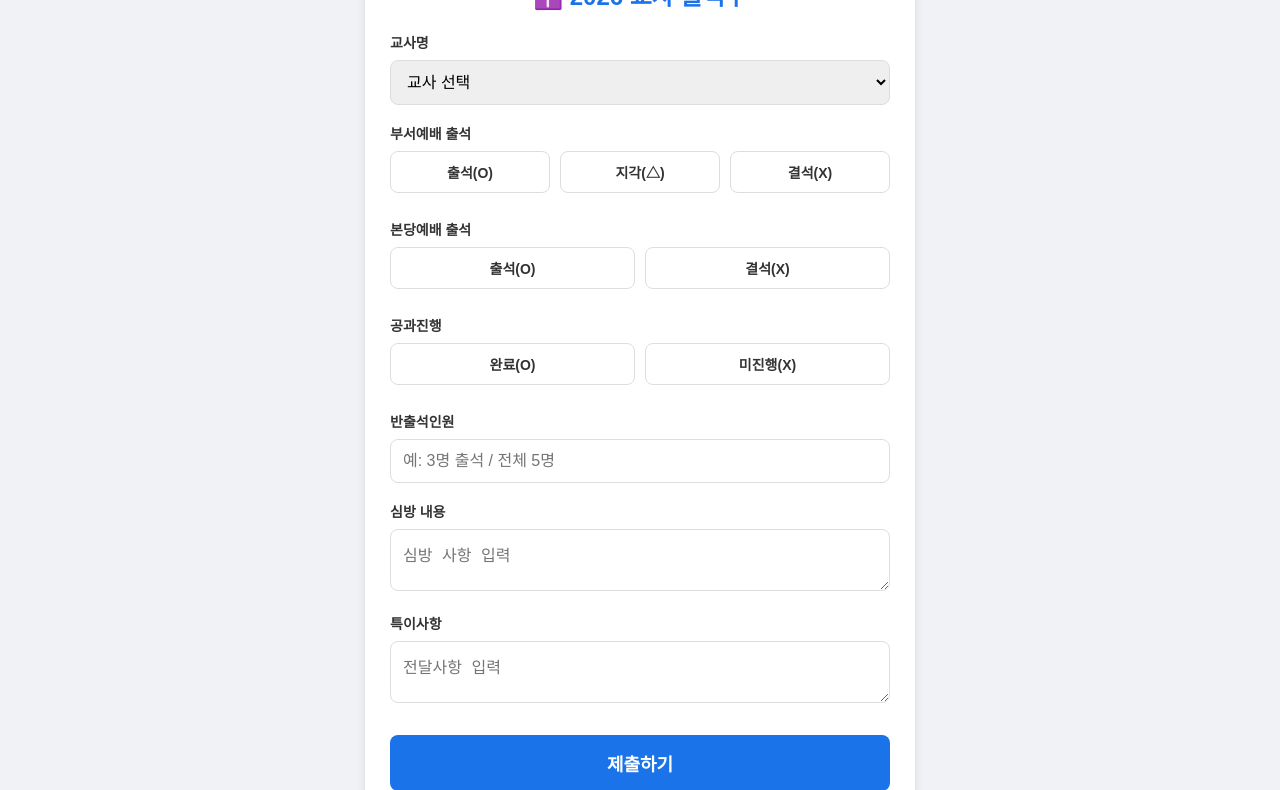
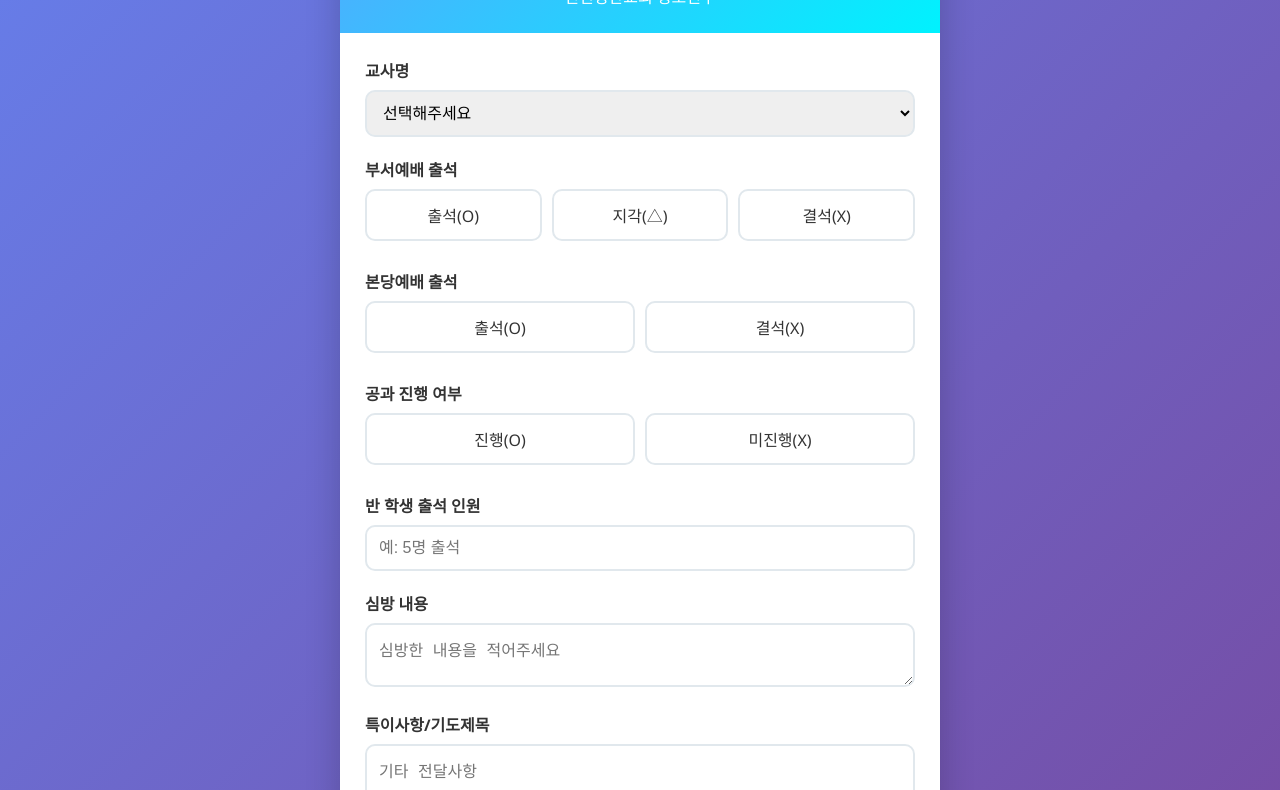
Before and after one commit to ssch-iseong/Attendance-book, a plain HTML site: page index.html in a window 1280 px wide. Shown: the part 96-886 px from the top of the page. Drawn offline with Linux system fonts and the light colour scheme.

Commit message:
Update index.html

```diff
--- a/index.html
+++ b/index.html
@@ -5,30 +5,80 @@
     <meta name="viewport" content="width=device-width, initial-scale=1.0">
     <title>2026 인천성산교회 청소년부 출석부</title>
     <style>
-        body { font-family: 'Apple SD Gothic Neo', sans-serif; background: #f0f2f5; padding: 20px; color: #333; }
-        .container { max-width: 500px; margin: 0 auto; background: white; padding: 25px; border-radius: 15px; box-shadow: 0 4px 10px rgba(0,0,0,0.1); }
-        h2 { text-align: center; color: #1a73e8; margin-bottom: 20px; }
-        .form-group { margin-bottom: 18px; }
-        label { display: block; font-weight: bold; margin-bottom: 8px; font-size: 14px; }
-        select, textarea, input[type="text"] { width: 100%; padding: 12px; border: 1px solid #ddd; border-radius: 8px; box-sizing: border-box; font-size: 16px; }
+        * { margin: 0; padding: 0; box-sizing: border-box; }
+        body {
+            font-family: 'Segoe UI', 'Apple SD Gothic Neo', sans-serif;
+            background: linear-gradient(135deg, #667eea 0%, #764ba2 100%);
+            min-height: 100vh;
+            padding: 20px;
+        }
+        .container {
+            max-width: 600px;
+            margin: 0 auto;
+            background: white;
+            border-radius: 20px;
+            box-shadow: 0 15px 35px rgba(0,0,0,0.2);
+            overflow: hidden;
+        }
+        .header {
+            background: linear-gradient(135deg, #4facfe 0%, #00f2fe 100%);
+            color: white;
+            padding: 25px;
+            text-align: center;
+        }
+        .form-container { padding: 25px; }
+        .form-group { margin-bottom: 20px; }
+        label { display: block; margin-bottom: 8px; font-weight: 600; color: #333; }
+        select, textarea, input[type="text"] {
+            width: 100%;
+            padding: 12px;
+            border: 2px solid #e1e8ed;
+            border-radius: 10px;
+            font-size: 16px;
+        }
         .radio-group { display: flex; gap: 10px; }
-        .radio-btn { flex: 1; position: relative; }
-        .radio-btn input { display: none; }
-        .radio-btn label { display: block; padding: 10px; text-align: center; border: 1px solid #ddd; border-radius: 8px; cursor: pointer; background: #fff; transition: 0.3s; }
-        .radio-btn input:checked + label { background: #1a73e8; color: white; border-color: #1a73e8; }
-        button { width: 100%; padding: 15px; background: #1a73e8; color: white; border: none; border-radius: 8px; font-size: 18px; font-weight: bold; cursor: pointer; margin-top: 10px; }
-        button:disabled { background: #ccc; }
-        #reason-field { display: none; }
+        .radio-item { flex: 1; }
+        .radio-item input { display: none; }
+        .radio-item label {
+            display: block;
+            padding: 12px;
+            text-align: center;
+            border: 2px solid #e1e8ed;
+            border-radius: 10px;
+            cursor: pointer;
+            font-weight: 500;
+        }
+        /* 선택 시 색상 */
+        input:checked + label { background: #4facfe; color: white; border-color: #4facfe; }
+
+        .submit-btn {
+            background: linear-gradient(135deg, #4facfe 0%, #00f2fe 100%);
+            color: white;
+            padding: 16px;
+            border: none;
+            border-radius: 30px;
+            font-size: 18px;
+            font-weight: bold;
+            cursor: pointer;
+            width: 100%;
+            box-shadow: 0 4px 15px rgba(79, 172, 254, 0.4);
+        }
+        #reason-group { display: none; background: #fff9f9; padding: 15px; border-radius: 10px; border: 1px dashed #dc3545; }
     </style>
 </head>
 <body>
     <div class="container">
+        <div class="header">
             <h2>✝️ 2026 교사 출석부</h2>
+            <p>인천성산교회 청소년부</p>
+        </div>
+
+        <div class="form-container">
             <form id="attendanceForm">
                 <div class="form-group">
                     <label>교사명</label>
                     <select name="teacher" required>
-                    <option value="">교사 선택</option>
+                        <option value="">선택해주세요</option>
                         <option value="도민수 쌤">도민수 쌤</option>
                         <option value="김영광 쌤">김영광 쌤</option>
                         <option value="허현범 쌤">허현범 쌤</option>
@@ -37,67 +87,90 @@
                         <option value="윤동길 쌤">윤동길 쌤</option>
                         <option value="김혁배 쌤">김혁배 쌤</option>
                         <option value="박대경 쌤">박대경 쌤</option>
+                        <option value="백경호 쌤">백경호 쌤</option>
                         <option value="유기주 쌤">유기주 쌤</option>
-                    <option value="봉진영 쌤">봉진영 쌤</option>
+                        <option value="장근태 쌤">장근태 쌤</option>
                     </select>
                 </div>
 
                 <div class="form-group">
                     <label>부서예배 출석</label>
                     <div class="radio-group">
-                    <div class="radio-btn"><input type="radio" name="attendance" value="O" id="a1" required onclick="toggleReason(false)"><label for="a1">출석(O)</label></div>
-                    <div class="radio-btn"><input type="radio" name="attendance" value="△" id="a2" onclick="toggleReason(true)"><label for="a2">지각(△)</label></div>
-                    <div class="radio-btn"><input type="radio" name="attendance" value="X" id="a3" onclick="toggleReason(true)"><label for="a3">결석(X)</label></div>
+                        <div class="radio-item">
+                            <input type="radio" id="a1" name="attendance" value="O" required onclick="toggleReason(false)">
+                            <label for="a1">출석(O)</label>
+                        </div>
+                        <div class="radio-item">
+                            <input type="radio" id="a2" name="attendance" value="△" onclick="toggleReason(true)">
+                            <label for="a2">지각(△)</label>
+                        </div>
+                        <div class="radio-item">
+                            <input type="radio" id="a3" name="attendance" value="X" onclick="toggleReason(true)">
+                            <label for="a3">결석(X)</label>
                         </div>
                     </div>
-
-            <div class="form-group" id="reason-field">
-                <label>미출석/지각 사유</label>
-                <input type="text" name="absenceReason" id="absenceReasonInput" placeholder="사유를 입력해주세요">
                 </div>
 
                 <div class="form-group">
                     <label>본당예배 출석</label>
                     <div class="radio-group">
-                    <div class="radio-btn"><input type="radio" name="mainWorship" value="O" id="w1" required><label for="w1">출석(O)</label></div>
-                    <div class="radio-btn"><input type="radio" name="mainWorship" value="X" id="w2"><label for="w2">결석(X)</label></div>
+                        <div class="radio-item">
+                            <input type="radio" id="w1" name="mainWorship" value="O" required>
+                            <label for="w1">출석(O)</label>
+                        </div>
+                        <div class="radio-item">
+                            <input type="radio" id="w2" name="mainWorship" value="X">
+                            <label for="w2">결석(X)</label>
+                        </div>
                     </div>
                 </div>
 
                 <div class="form-group">
-                <label>공과진행</label>
+                    <label>공과 진행 여부</label>
                     <div class="radio-group">
-                    <div class="radio-btn"><input type="radio" name="lesson" value="O" id="l1" required><label for="l1">완료(O)</label></div>
-                    <div class="radio-btn"><input type="radio" name="lesson" value="X" id="l2"><label for="l2">미진행(X)</label></div>
+                        <div class="radio-item">
+                            <input type="radio" id="l1" name="lesson" value="O" required>
+                            <label for="l1">진행(O)</label>
+                        </div>
+                        <div class="radio-item">
+                            <input type="radio" id="l2" name="lesson" value="X">
+                            <label for="l2">미진행(X)</label>
+                        </div>
                     </div>
                 </div>
 
+                <div class="form-group" id="reason-group">
+                    <label>미출석/지각 사유 (필수)</label>
+                    <input type="text" name="absenceReason" id="reasonInput" placeholder="사유를 적어주세요">
+                </div>
+
                 <div class="form-group">
-                <label>반출석인원</label>
-                <input type="text" name="classAttendance" placeholder="예: 3명 출석 / 전체 5명">
+                    <label>반 학생 출석 인원</label>
+                    <input type="text" name="classAttendance" placeholder="예: 5명 출석">
                 </div>
 
                 <div class="form-group">
                     <label>심방 내용</label>
-                <textarea name="visit" rows="2" placeholder="심방 사항 입력"></textarea>
+                    <textarea name="visit" rows="2" placeholder="심방한 내용을 적어주세요"></textarea>
                 </div>
 
                 <div class="form-group">
-                <label>특이사항</label>
-                <textarea name="notes" rows="2" placeholder="전달사항 입력"></textarea>
+                    <label>특이사항/기도제목</label>
+                    <textarea name="notes" rows="2" placeholder="기타 전달사항"></textarea>
                 </div>
 
-            <button type="submit" id="submitBtn">제출하기</button>
+                <button type="submit" id="submitBtn" class="submit-btn">출석부 제출하기</button>
             </form>
+        </div>
     </div>
 
     <script>
-        const SCRIPT_URL = '여기에_새로_배포한_웹앱_URL을_넣으세요';
+        const SCRIPT_URL = 'https://script.google.com/macros/s/AKfycbw4oDVsDxT3mCJWANTTYWueix2CCJ1i1mSkGTpljk5SsabarxetO7iQ0SfmMbk7Moxo/exec';
 
         function toggleReason(show) {
-            const field = document.getElementById('reason-field');
-            const input = document.getElementById('absenceReasonInput');
-            field.style.display = show ? 'block' : 'none';
+            const group = document.getElementById('reason-group');
+            const input = document.getElementById('reasonInput');
+            group.style.display = show ? 'block' : 'none';
             input.required = show;
         }
 
@@ -105,22 +178,22 @@
             e.preventDefault();
             const btn = document.getElementById('submitBtn');
             btn.disabled = true;
-            btn.innerText = '제출 중...';
+            btn.innerText = '전송 중...';
 
             const formData = new FormData(this);
-            const obj = Object.fromEntries(formData.entries());
+            const data = Object.fromEntries(formData.entries());
 
             fetch(SCRIPT_URL, {
                 method: 'POST',
                 mode: 'no-cors',
-                body: JSON.stringify(obj)
+                body: JSON.stringify(data)
             }).then(() => {
-                alert('출석부가 성공적으로 제출되었습니다!');
+                alert('성공적으로 제출되었습니다!');
                 location.reload();
             }).catch(err => {
-                alert('오류가 발생했습니다: ' + err);
+                alert('오류가 발생했습니다. 다시 시도해주세요.');
                 btn.disabled = false;
-                btn.innerText = '제출하기';
+                btn.innerText = '출석부 제출하기';
             });
         });
     </script>
```
Lines whose indentation alone changed are shown as unchanged.
